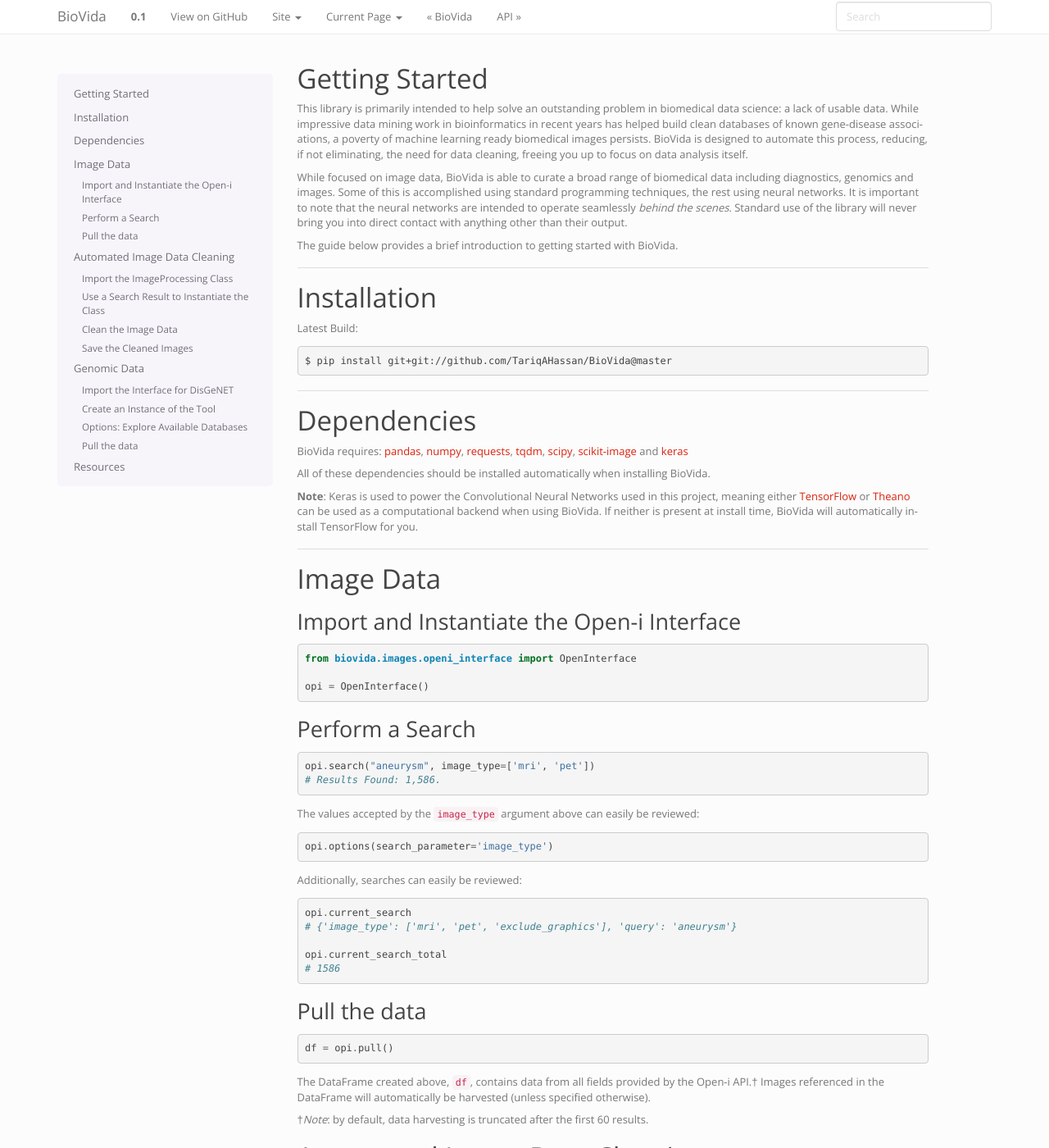
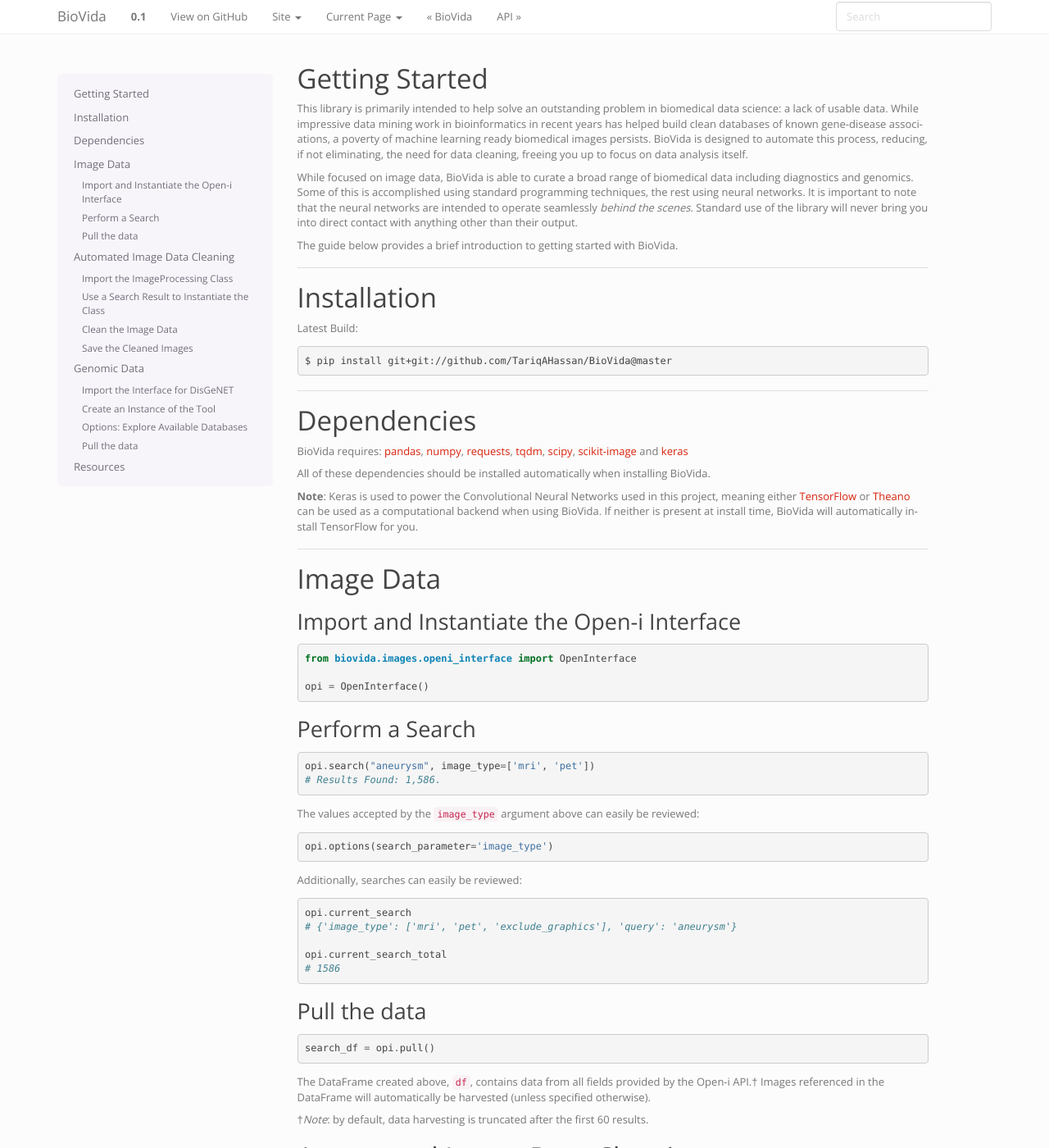
Before and after one commit to TariqAHassan/BioVida, a Sphinx documentation site: the page built from docs/GettingStarted.rst, in a window 1280 px wide and 1400 px high. Shown: the whole window at 82% size. Built offline with Sphinx 7.4.7, drawn with Linux system fonts in a browser that asks for light colours.

Commit message:
Update Docs

```diff
--- a/docs/GettingStarted.rst
+++ b/docs/GettingStarted.rst
@@ -6,7 +6,7 @@
 associations, a poverty of machine learning ready biomedical images persists. BioVida is designed to automate this process,
 reducing, if not eliminating, the need for data cleaning, freeing you up to focus on data analysis itself.
 
-While focused on image data, BioVida is able to curate a broad range of biomedical data including diagnostics, genomics and images.
+While focused on image data, BioVida is able to curate a broad range of biomedical data including diagnostics and genomics.
 Some of this is accomplished using standard programming techniques, the rest using neural networks.
 It is important to note that the neural networks are intended to operate seamlessly *behind the scenes*.
 Standard use of the library will never bring you into direct contact with anything other than their output.
@@ -89,7 +89,7 @@
 
 .. code:: python
 
-    df = opi.pull()
+    search_df = opi.pull()
 
 The DataFrame created above, ``df``, contains data from all fields
 provided by the Open-i API.† Images referenced in the DataFrame will
@@ -118,7 +118,7 @@
 
 .. code:: python
 
-    ip = ImageProcessing(df)
+    ip = ImageProcessing(search_df)
 
 
 Clean the Image Data
```
